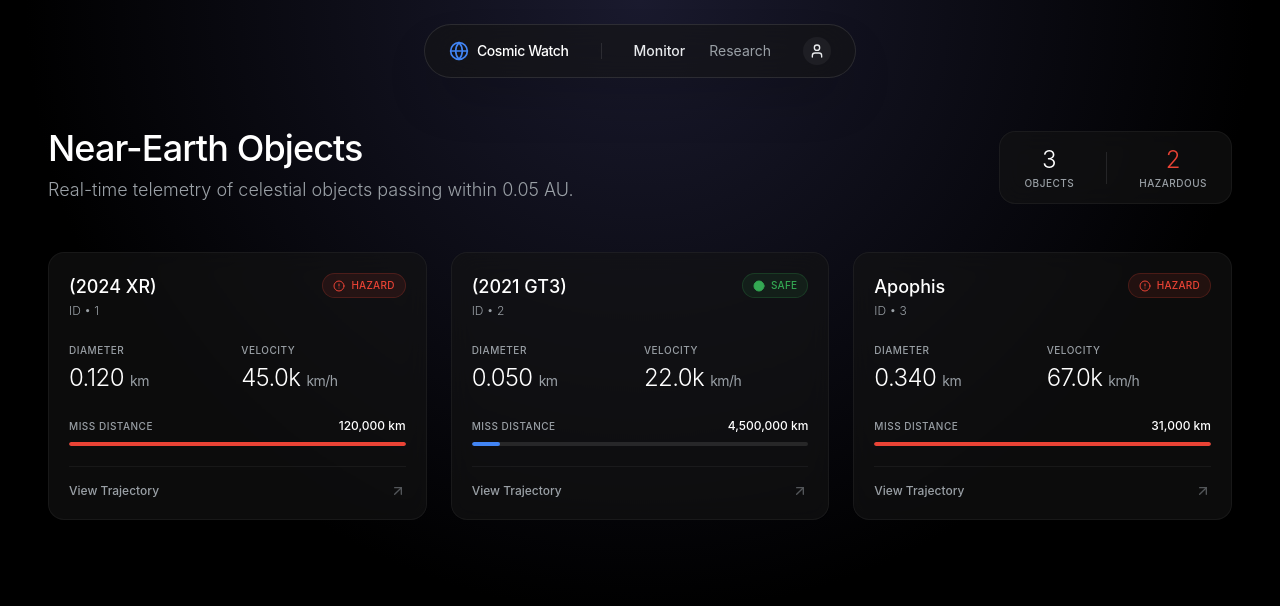
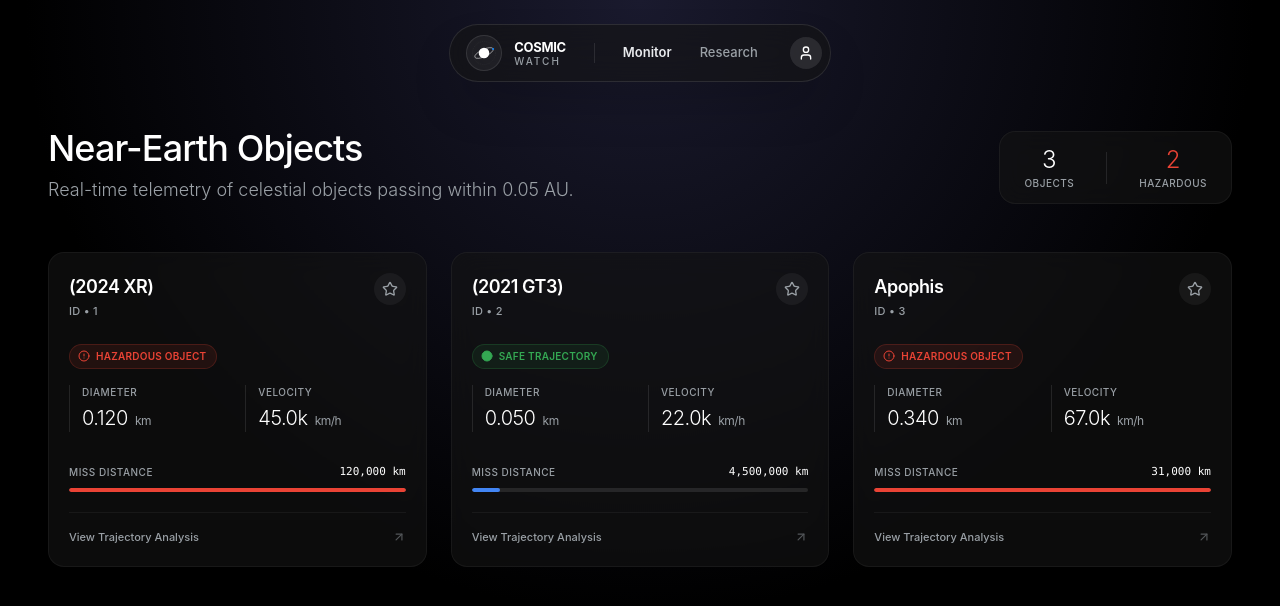
Before and after one commit to CreeperSama/Cosmic_Watch_Jupyter, a React app in the folder frontend/: page / in a window 1280 px wide. Shown: the top 606 px of the page. Built offline with nearby package versions, Linux system fonts and the light colour scheme; no server answers; the HTML template or start-up script is replaced by a standard one.

Commit message:
progress: dummy frontend done.

```diff
--- a/frontend/src/components/AsteroidCard.jsx
+++ b/frontend/src/components/AsteroidCard.jsx
@@ -1,67 +1,80 @@
-import { ArrowUpRight, AlertCircle, Circle } from 'lucide-react';
+import { useState } from 'react'; // Added state for interaction
+import { ArrowUpRight, AlertCircle, Circle, Star } from 'lucide-react';
 
 const AsteroidCard = ({ data }) => {
   const isHazardous = data.hazardous;
+  const [isWatched, setIsWatched] = useState(false); // Local state for demo
 
   return (
-    <div className="group relative bg-surface-glass backdrop-blur-md border border-white/5 rounded-2xl p-5 transition-all duration-300 hover:bg-white/5 hover:border-white/10">
+    <div className={`group relative bg-surface-glass backdrop-blur-md border rounded-2xl p-5 transition-all duration-300 hover:bg-white/10 ${isWatched ? 'border-primary/50 shadow-[0_0_20px_rgba(10,132,255,0.1)]' : 'border-white/5'}`}>
 
       {/* Top Row: Identification & Status */}
       <div className="flex justify-between items-start mb-6">
         <div>
-          <h3 className="text-lg font-display font-medium text-white">{data.name}</h3>
-          <p className="text-xs font-light text-text-muted mt-0.5">ID • {data.id}</p>
+          <h3 className="text-lg font-display font-semibold text-white tracking-tight">{data.name}</h3>
+          <p className="text-[11px] font-medium text-text-muted mt-0.5 uppercase tracking-wide">ID • {data.id}</p>
         </div>
 
-        {/* Minimal Status Badge */}
-        <div className={`flex items-center gap-1.5 px-2.5 py-1 rounded-full border ${
+        {/* Watch Button (New Requirement) */}
+        <button
+          onClick={() => setIsWatched(!isWatched)}
+          className={`p-2 rounded-full transition-all ${isWatched ? 'bg-primary text-white' : 'bg-white/5 text-text-muted hover:bg-white/20 hover:text-white'}`}
+          title="Add to Watchlist"
+        >
+          <Star className={`w-4 h-4 ${isWatched ? 'fill-current' : ''}`} />
+        </button>
+      </div>
+
+      {/* Status Badge */}
+      <div className="mb-4">
+        <div className={`inline-flex items-center gap-1.5 pl-2 pr-2.5 py-1 rounded-full border ${
           isHazardous
             ? 'bg-danger/10 border-danger/20 text-danger'
             : 'bg-success/10 border-success/20 text-success'
         }`}>
           {isHazardous ? <AlertCircle className="w-3 h-3" /> : <Circle className="w-3 h-3 fill-current" />}
-          <span className="text-[10px] font-medium tracking-wide uppercase">
-            {isHazardous ? 'Hazard' : 'Safe'}
+          <span className="text-[10px] font-semibold tracking-wide uppercase">
+            {isHazardous ? 'Hazardous Object' : 'Safe Trajectory'}
           </span>
         </div>
       </div>
 
-      {/* Data Grid: Clean Typography */}
-      <div className="grid grid-cols-2 gap-y-4 gap-x-2 mb-6">
-        <div className="flex flex-col">
+      {/* Data Grid */}
+      <div className="grid grid-cols-2 gap-y-5 gap-x-4 mb-6">
+        <div className="flex flex-col border-l border-white/10 pl-3">
           <span className="text-[10px] font-medium text-text-muted uppercase tracking-wider mb-1">Diameter</span>
-          <span className="text-2xl font-light text-white tracking-tight">
-            {Number(data.diameter_km).toFixed(3)} <span className="text-sm text-text-muted font-normal">km</span>
+          <span className="text-xl font-light text-white tracking-tight">
+            {Number(data.diameter_km).toFixed(3)} <span className="text-xs text-text-muted font-normal ml-0.5">km</span>
           </span>
         </div>
 
-        <div className="flex flex-col">
+        <div className="flex flex-col border-l border-white/10 pl-3">
           <span className="text-[10px] font-medium text-text-muted uppercase tracking-wider mb-1">Velocity</span>
-          <span className="text-2xl font-light text-white tracking-tight">
-            {(Number(data.velocity_kph)/1000).toFixed(1)}k <span className="text-sm text-text-muted font-normal">km/h</span>
+          <span className="text-xl font-light text-white tracking-tight">
+            {(Number(data.velocity_kph)/1000).toFixed(1)}k <span className="text-xs text-text-muted font-normal ml-0.5">km/h</span>
           </span>
         </div>
       </div>
 
-      {/* Visualizer: Proximity */}
-      <div className="mb-5">
+      {/* Visualizer: Proximity Bar */}
+      <div className="mb-5 pt-2">
         <div className="flex justify-between items-end mb-2">
           <span className="text-[10px] font-medium text-text-muted uppercase tracking-wider">Miss Distance</span>
-          <span className="text-xs font-medium text-white">{Number(data.miss_distance_km).toLocaleString()} km</span>
+          <span className="text-[11px] font-medium text-white font-mono">{Number(data.miss_distance_km).toLocaleString()} km</span>
         </div>
 
         <div className="h-1 w-full bg-white/10 rounded-full overflow-hidden">
           <div
-            className={`h-full rounded-full ${isHazardous ? 'bg-danger' : 'bg-primary'}`}
+            className={`h-full rounded-full transition-all duration-1000 ${isHazardous ? 'bg-danger' : 'bg-primary'}`}
             style={{ width: `${Math.min((384400 / data.miss_distance_km) * 100, 100)}%` }}
           />
         </div>
       </div>
 
       {/* Action: Subtle Link */}
-      <button className="flex items-center justify-between w-full pt-4 border-t border-white/5 text-xs font-medium text-text-muted group-hover:text-white transition-colors">
-        <span>View Trajectory</span>
-        <ArrowUpRight className="w-4 h-4 opacity-50 group-hover:opacity-100 transition-opacity" />
+      <button className="flex items-center justify-between w-full pt-4 border-t border-white/5 text-[11px] font-medium text-text-muted group-hover:text-white transition-colors">
+        <span>View Trajectory Analysis</span>
+        <ArrowUpRight className="w-3.5 h-3.5 opacity-50 group-hover:opacity-100 transition-opacity" />
       </button>
     </div>
   );
--- /dev/null
+++ b/frontend/src/components/Logo.jsx
@@ -0,0 +1,39 @@
+const Logo = ({ className = "w-8 h-8" }) => {
+  return (
+    <svg
+      viewBox="0 0 100 100"
+      fill="none"
+      xmlns="http://www.w3.org/2000/svg"
+      className={className}
+    >
+      {/* Outer Glow / Atmosphere */}
+      <circle cx="50" cy="50" r="48" stroke="currentColor" strokeWidth="0.5" strokeDasharray="4 4" className="opacity-30" />
+
+      {/* Orbital Ring */}
+      <ellipse
+        cx="50"
+        cy="50"
+        rx="42"
+        ry="15"
+        stroke="currentColor"
+        strokeWidth="2"
+        transform="rotate(-25 50 50)"
+      />
+
+      {/* Main Celestial Body */}
+      <circle cx="50" cy="50" r="22" fill="currentColor" />
+
+      {/* Tracking Satellite Dot */}
+      <circle cx="88" cy="33" r="4" fill="#0A84FF">
+        <animate
+          attributeName="opacity"
+          values="1;0.3;1"
+          dur="2s"
+          repeatCount="indefinite"
+        />
+      </circle>
+    </svg>
+  );
+};
+
+export default Logo;
--- a/frontend/src/components/Navbar.jsx
+++ b/frontend/src/components/Navbar.jsx
@@ -1,33 +1,40 @@
 import { Link } from 'react-router-dom';
-import { Globe, Search, User } from 'lucide-react';
+import { User } from 'lucide-react';
+import Logo from './Logo'; // Import your new custom logo
 
 const Navbar = () => {
   return (
     <nav className="fixed top-0 left-0 right-0 z-50 flex justify-center py-6 pointer-events-none">
-      <div className="pointer-events-auto flex items-center gap-8 px-6 py-3 rounded-full bg-surface-glass backdrop-blur-xl border border-white/10 shadow-2xl">
+      <div className="pointer-events-auto flex items-center gap-6 pl-4 pr-2 py-2.5 rounded-full bg-surface-glass backdrop-blur-xl border border-white/10 shadow-2xl transition-all hover:border-white/20">
 
-        {/* Brand */}
-        <Link to="/" className="flex items-center gap-2 text-white font-display font-medium tracking-tight hover:opacity-80 transition-opacity">
-          <Globe className="w-5 h-5 text-primary" />
-          <span className="text-sm">Cosmic Watch</span>
+        {/* Brand with Custom Logo */}
+        <Link to="/" className="flex items-center gap-3 text-white group">
+          <div className="flex items-center justify-center w-9 h-9 rounded-full bg-white/5 border border-white/10 group-hover:border-primary/50 transition-colors">
+            <Logo className="w-6 h-6 text-white" />
+          </div>
+
+          <div className="flex flex-col">
+            <span className="text-[13px] font-display font-bold tracking-tight leading-tight">COSMIC</span>
+            <span className="text-[10px] font-display font-medium tracking-[0.2em] text-text-muted leading-tight uppercase">Watch</span>
+          </div>
         </Link>
 
         {/* Divider */}
-        <div className="w-px h-4 bg-white/10"></div>
+        <div className="w-px h-5 bg-white/10 mx-1"></div>
 
-        {/* Minimal Actions */}
-        <div className="flex items-center gap-6">
-          <Link to="/" className="text-sm text-text-main font-medium hover:text-white transition-colors">
+        {/* Navigation */}
+        <div className="flex items-center gap-7 mr-2">
+          <Link to="/" className="text-[13px] text-text-main font-semibold hover:text-white transition-colors">
             Monitor
           </Link>
-          <Link to="/login" className="text-sm text-text-muted hover:text-white transition-colors">
+          <Link to="/login" className="text-[13px] text-text-muted font-medium hover:text-white transition-colors">
             Research
           </Link>
         </div>
 
-        {/* User Icon */}
-        <Link to="/login" className="p-1.5 rounded-full bg-white/5 hover:bg-white/10 transition-colors">
-          <User className="w-4 h-4 text-text-main" />
+        {/* User Action */}
+        <Link to="/login" className="p-2 rounded-full bg-white/10 hover:bg-white/20 transition-all active:scale-90">
+          <User className="w-4 h-4 text-white" />
         </Link>
       </div>
     </nav>
--- a/frontend/src/pages/Login.jsx
+++ b/frontend/src/pages/Login.jsx
@@ -5,23 +5,27 @@ const Login = () => {
   const [isLogin, setIsLogin] = useState(true);
 
   return (
-    <div className="min-h-[85vh] flex items-center justify-center px-4 relative">
+    // Added 'pt-32' to push content down below the fixed Navbar
+    // Changed 'min-h-screen' to ensure full height coverage
+    <div className="min-h-screen flex items-center justify-center px-4 pt-32 pb-12 relative overflow-hidden">
+
       {/* Decorative background circle */}
       <div className="absolute w-[500px] h-[500px] bg-blue-600/10 rounded-full blur-3xl -z-10 top-1/2 left-1/2 transform -translate-x-1/2 -translate-y-1/2 pointer-events-none"></div>
 
-      <div className="w-full max-w-md p-8 bg-space-800/50 backdrop-blur-xl border border-space-700 rounded-2xl shadow-2xl relative overflow-hidden">
+      {/* Main Card Container */}
+      <div className="w-full max-w-md px-8 pb-8 pt-10 bg-space-800/80 backdrop-blur-xl border border-space-700 rounded-2xl shadow-2xl relative overflow-hidden z-10">
 
-        {/* Top Accent Line */}
-        <div className="absolute top-0 left-0 w-full h-1 bg-gradient-to-r from-transparent via-cyan-500 to-transparent opacity-50"></div>
+        {/* Top Accent Line (Thinned down) */}
+        <div className="absolute top-0 left-0 w-full h-1 bg-gradient-to-r from-transparent via-cyan-500 to-transparent opacity-80"></div>
 
-        <h2 className="text-3xl font-orbitron font-bold text-center text-white mb-2">
+        <h2 className="relative z-10 text-3xl font-orbitron font-bold text-center text-white mb-2">
           {isLogin ? 'Researcher Access' : 'New Clearance'}
         </h2>
-        <p className="text-center text-space-accent text-sm mb-8 opacity-70">
+        <p className="relative z-10 text-center text-space-accent text-sm mb-8 opacity-70">
           {isLogin ? 'Enter credentials for secure connection' : 'Apply for mission tracking authorization'}
         </p>
 
-        <form className="space-y-5">
+        <form className="space-y-5 relative z-10">
           {!isLogin && (
              <div>
               <label className="flex items-center gap-2 text-xs font-bold text-space-accent uppercase tracking-wider mb-2">
@@ -51,7 +55,7 @@ const Login = () => {
           </button>
         </form>
 
-        <div className="mt-8 pt-6 border-t border-space-700/50 text-center">
+        <div className="mt-8 pt-6 border-t border-space-700/50 text-center relative z-10">
           <p className="text-sm text-gray-400">
             {isLogin ? "Don't have clearance? " : "Already verified? "}
             <button onClick={() => setIsLogin(!isLogin)} className="text-cyan-400 hover:text-cyan-300 font-bold hover:underline transition-all ml-1">
```
